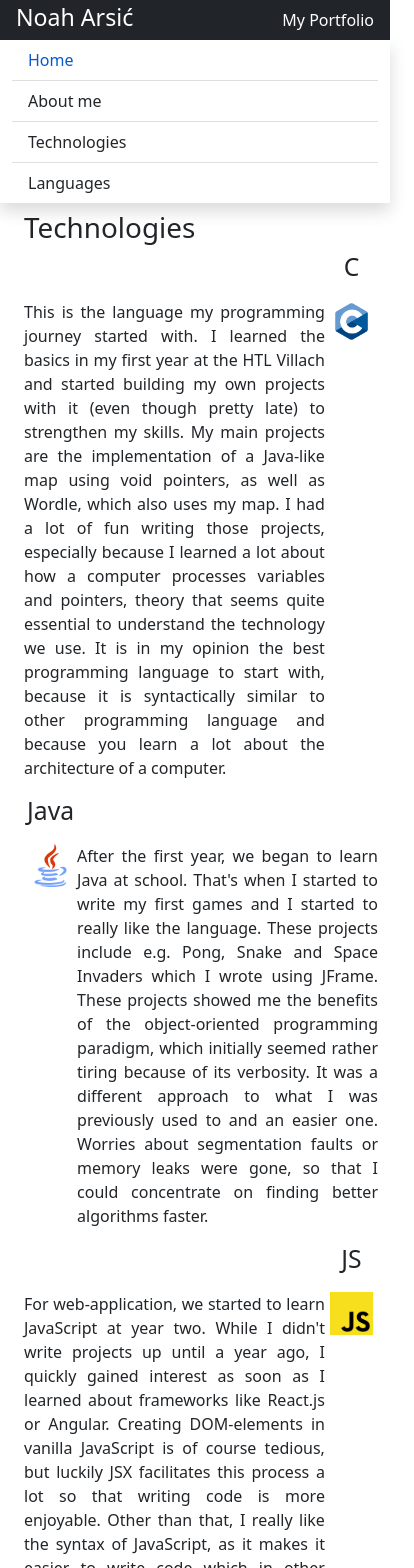
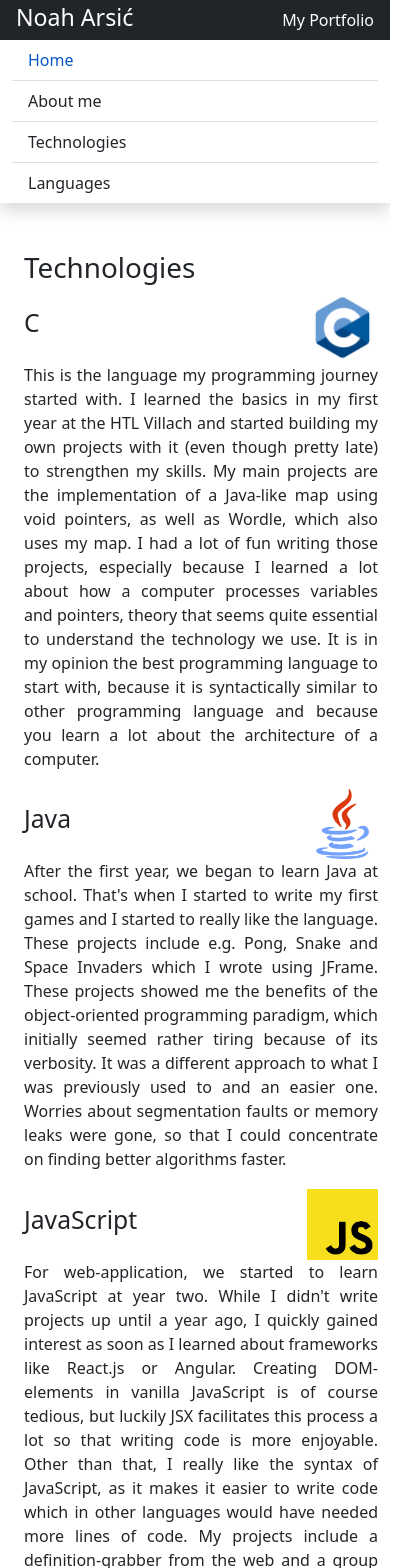
Before and after one commit to Noahgamerrr/my-info-page, a React (Create React App) app: page /technologies in a window 390 px wide. Shown: the top 1568 px of the page, 414 px wide, since content can reach past the window. Built offline with nearby package versions, Linux system fonts and the light colour scheme.

Commit message:
Finished the technologies page+responsiveness

```diff
--- a/src/App.css
+++ b/src/App.css
@@ -1,3 +1,7 @@
+* {
+    box-sizing: border-box;
+}
+
 .link-active {
     color: rgb(10, 88, 202);
 }
@@ -53,14 +57,42 @@
     align-self: center;
 }
 
-.position-md-fixed {
+.position-lg-fixed {
     position: fixed;
-    width: 14%;
 }
 
-@media only screen and (max-width: 540px) {
-    .position-md-fixed {
+.nav-lg {
+    width: 14%;
+    margin-top: 3em;
+}
+
+@media only screen and (max-width: 992px) {
+    .position-lg-fixed {
         position: relative;
+    }
+
+    .nav-lg {
         width: 100%;
+        margin-top: 0;
+    }
+
+    .language-grid-1, .language-grid-2 {
+        display: block;
+    }
+
+    .language-image-1, .language-image-2 {
+        display: inline-block;
+        width: 20%;
+        position: relative;
+        left: 30%;
+    }
+
+    .language-title-1, .language-title-2 {
+        display: inline-block;
+        width: 50%;
+    }
+
+    .language-description-1, .language-description-2 {
+        margin-bottom: 5%;
     }
 }
--- a/src/App.js
+++ b/src/App.js
@@ -35,7 +35,7 @@ function App() {
         <div className="container-fluid h-100">
           <div className='row h-100'>
             <Navbar/>
-            <main className='col-md-10 ps-4 pt-2'>
+            <main className='col-lg-10 ps-4 pt-5 pb-4'>
               <Routes>
                 <Route path='/' element={<Home/>}/>
                 <Route path='about-me' element={<AboutMe/>}/>
--- a/src/components/Header.js
+++ b/src/components/Header.js
@@ -1,6 +1,6 @@
 export default function Header() {
     return (
-        <header className="sticky-top d-flex justify-content-between align-items-center bg-dark text-white px-3">
+        <header className="position-lg-fixed w-100 d-flex justify-content-between align-items-center bg-dark text-white px-3">
             <h3 className="pt-1">Noah Arsić</h3>
             <span>My Portfolio</span>
         </header>
--- a/src/components/Language.js
+++ b/src/components/Language.js
@@ -13,7 +13,7 @@ export default function Language(props) {
     const textStyle = {textAlign: "justify"};
     return (
         <div className={`language-grid-${props.item.id % 2 + 1}`}>
-            <h2 className={`language-title-${props.item.id % 2 + 1} text-center`}>{props.item.name}</h2>
+            <h2 className={`language-title-${props.item.id % 2 + 1} text-lg-center`}>{props.item.name}</h2>
             <img src={`./images/${props.item.img}`} alt="c" className={`language-image-${props.item.id % 2 + 1}`}></img>
             <p style={textStyle} className={`language-description-${props.item.id % 2 + 1}`}>{desc}</p>
         </div>
--- a/src/components/Navbar.js
+++ b/src/components/Navbar.js
@@ -5,8 +5,8 @@ export default function Navbar() {
     const [active, setActive] = React.useState("home");
     return (
         <>
-            <div className="sidebar col-md-2 shadow">
-                <nav className="position-md-fixed">
+            <div className="sidebar col-lg-2 shadow">
+                <nav className="position-lg-fixed nav-lg">
                     <div className="list-group list-group-flush">
                         <Link className="list-group-item" to="/" onClick={() => setActive("home")}>
                             <span className={active === "home" ? "link-active" : undefined}>Home</span>
--- a/src/data/technologies.json
+++ b/src/data/technologies.json
@@ -13,7 +13,7 @@
     },
     {
         "id": 3,
-        "name": "JS",
+        "name": "JavaScript",
         "img": "technologies/js.png",
         "text": "technologies/js.txt"
     },
@@ -24,6 +24,18 @@
         "text": "technologies/html-css.txt"
     },
     {
+        "id": 5,
+        "name": "Python",
+        "img": "technologies/python.png",
+        "text": "technologies/python.txt"
+    },
+    {
+        "id": 6,
+        "name": "Oracle SQL",
+        "img": "technologies/sql.png",
+        "text": "technologies/sql.txt"
+    },
+    {
         "id": 7,
         "name": "React.js",
         "img": "technologies/react.png",
```
Also changed, not shown: public/descriptions/technologies/python.txt (added), public/descriptions/technologies/sql.txt (added).
